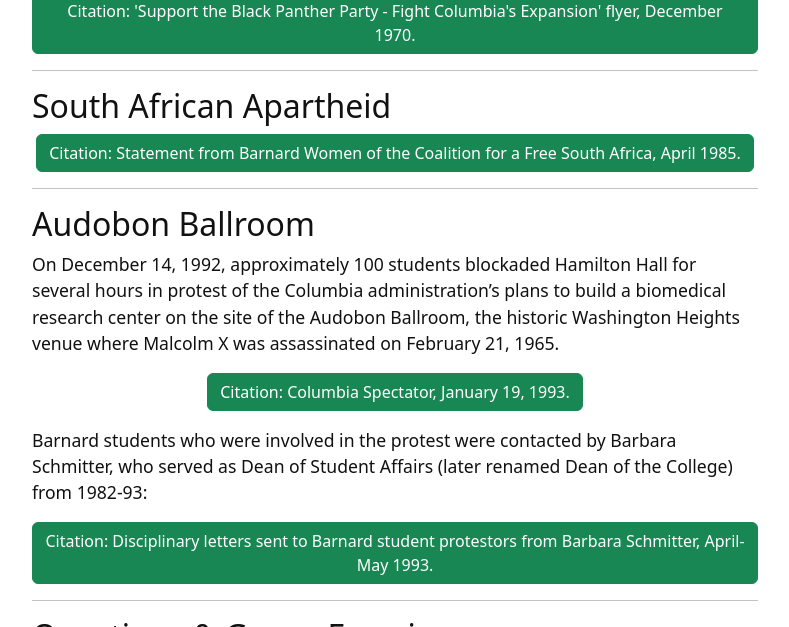
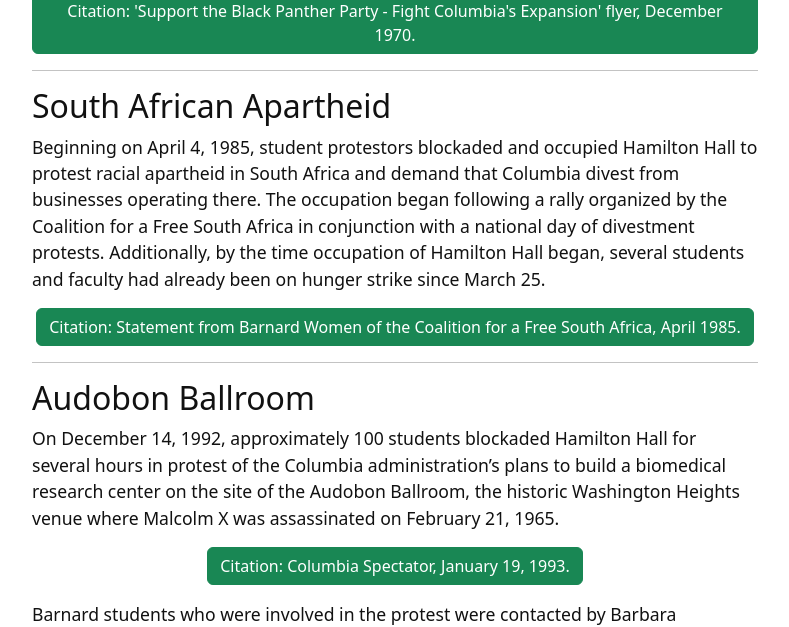
Before and after one commit to katelynautumn28/ddd-research-guide, a Jekyll site: the page built from content/3-lesson.md, in a window 1280 px wide and 900 px high, scrolled down 11658 px, cut to the strip 125-752 px from the top of the window. Shown: the whole strip, without its empty margins (245-1034 px from the left). Built offline with Jekyll 4.4.1, drawn with Linux system fonts in a browser that asks for light colours.

Commit message:
Update 3-lesson.md

```diff
--- a/content/3-lesson.md
+++ b/content/3-lesson.md
@@ -233,6 +233,8 @@ Strike and protest activities escalated, leading to the occupation of five Colum
 
 ## South African Apartheid
 
+Beginning on April 4, 1985, student protestors blockaded and occupied Hamilton Hall to protest racial apartheid in South Africa and demand that Columbia divest from businesses operating there. The occupation began following a rally organized by the Coalition for a Free South Africa in conjunction with a national day of divestment protests. Additionally, by the time occupation of Hamilton Hall began, several students and faculty had already been on hunger strike since March 25.
+
 <style>
 .pdfobject-container { height: 500px; border: 1px solid #ccc; }
 </style>
```
